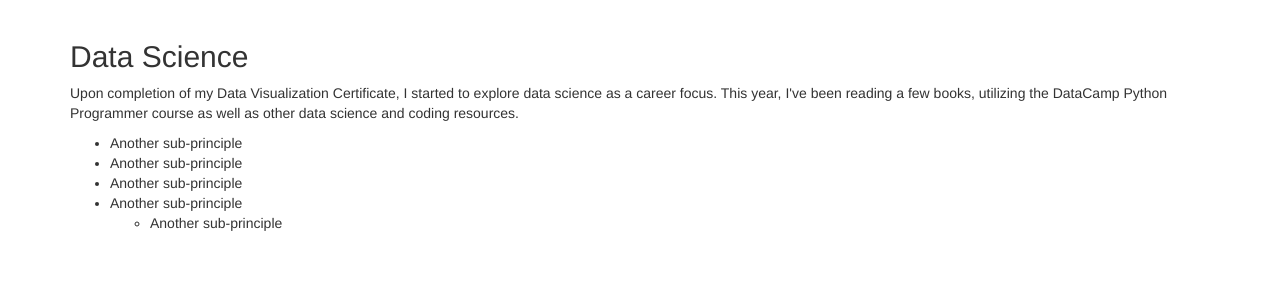
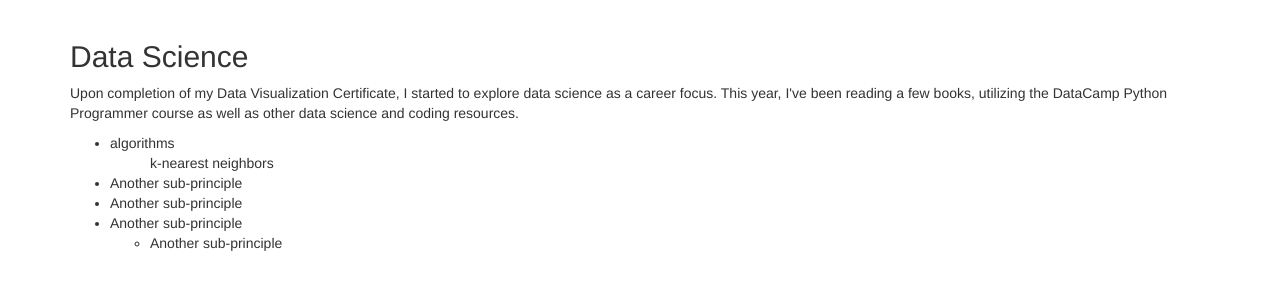
Before and after one commit to jpkeeton/Flask2018.1, a Flask app: page /datascience in a window 1280 px wide. Shown: the part 52-352 px from the top of the page. Run offline with Flask 2, Linux system fonts and the light colour scheme; some libraries are stand-ins or nearby versions.

Commit message:
adding a bit

```diff
--- a/templates/datascience.html
+++ b/templates/datascience.html
@@ -5,7 +5,8 @@
    <p>Upon completion of my Data Visualization Certificate, I started to explore data science as a career focus.
    This year, I've been reading a few books, utilizing the DataCamp Python Programmer course as well as other data science and coding resources.</p>
     <ul style="list-style-type:disc">
-       <li>Another sub-principle</li>
+       <li>algorithms</li>
+            <ul>k-nearest neighbors</ul>
        <li>Another sub-principle</li>
        <li>Another sub-principle</li>
        <li>Another sub-principle</li>
--- a/templates/home.html
+++ b/templates/home.html
@@ -3,7 +3,7 @@
 {% block body %}
     <div class="jumbotron text-center">
         <h2>JeremyPK</h2>
-        <p class="lead">Address etc goes here.</p>
+        <p class="lead">Welcome!</p>
 
 
     </div>
```
